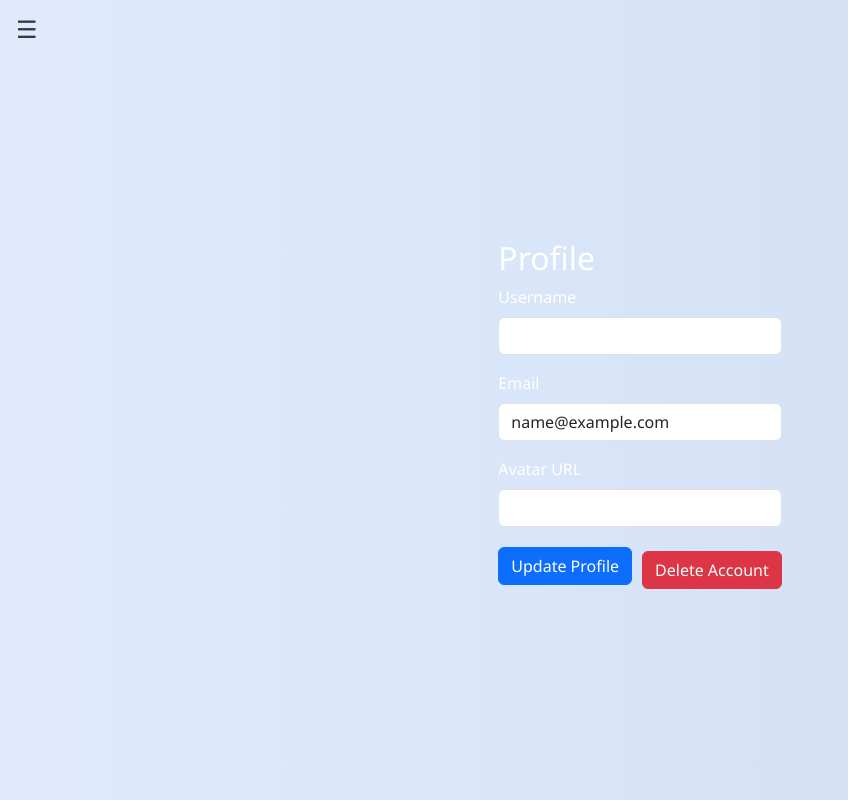
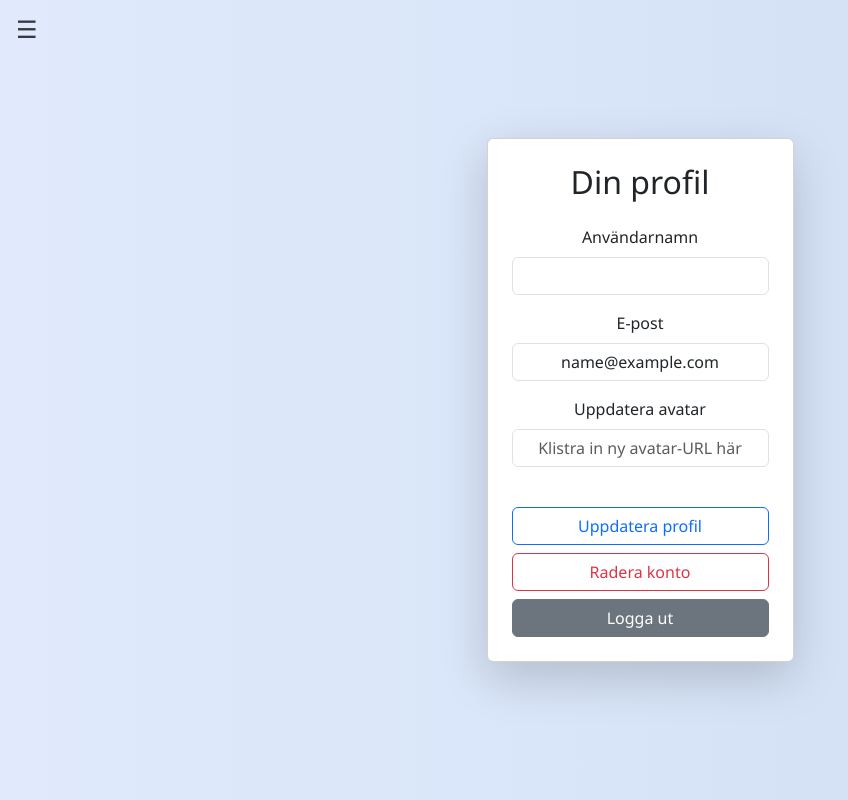
Before and after one commit to Musa1981/Chatify-app, a React (Vite) app in the folder vite-project/: page /profile in a window 1280 px wide. Shown: the whole page, without its empty margins (0-848 px from the left). Built offline with nearby package versions, Linux system fonts and the light colour scheme; no server answers; sample sign-in values are in the browser's storage.

Commit message:
ändrat layout

```diff
--- a/vite-project/src/App.css
+++ b/vite-project/src/App.css
@@ -13,7 +13,6 @@ body {
     background-attachment: fixed;
 }
 
-
 .hamburger-btn {
     position: fixed;
     top: 10px;
@@ -24,7 +23,6 @@ body {
     color: #343a40;
     z-index: 1100;
 }
-
 
 .side-nav {
     position: fixed;
@@ -60,7 +58,7 @@ body {
     display: block;
 }
 
-/* Responsiv menyjustering */
+
 @media (max-width: 375px) {
     .hamburger-btn {
         font-size: 20px;
@@ -77,12 +75,13 @@ body {
     }
 }
 
-/* Profilkomponent i menyn */
+/* Profilkomponent */
 .profile-component {
     margin-bottom: 20px;
     color: white;
 }
 
+/* Chatt */
 .chat-component {
     display: flex;
     flex-direction: column;
@@ -90,7 +89,6 @@ body {
     padding: 20px;
     box-sizing: border-box;
 }
-
 
 .messages-container {
     flex: 1;
@@ -103,7 +101,6 @@ body {
     scroll-behavior: smooth;
 }
 
-
 .list-group-item {
     border: none;
     border-radius: 20px;
@@ -115,14 +112,12 @@ body {
     animation: fadeInUp 0.3s ease-out;
 }
 
-
 .list-group-item.user-message {
     background-color: #0d6efd;
     color: white;
     align-self: flex-end;
     border-bottom-right-radius: 4px;
 }
-
 
 .list-group-item.other-message {
     background-color: #e9ecef;
@@ -131,19 +126,7 @@ body {
     border-bottom-left-radius: 4px;
 }
 
-
-.rounded-circle {
-    border: 2px solid #fff;
-    width: 40px;
-    height: 40px;
-}
-
-
-.btn-danger {
-    margin-left: 10px;
-}
-
-/* Fade in animation */
+/* Fade in */
 @keyframes fadeInUp {
     from {
         opacity: 0;
@@ -155,6 +138,7 @@ body {
         transform: translateY(0);
     }
 }
+
 
 .login-wrapper {
     min-height: 100vh;
@@ -168,8 +152,27 @@ body {
     background-color: rgba(255, 255, 255, 0.95);
     backdrop-filter: blur(4px);
     -webkit-backdrop-filter: blur(4px);
+    border-radius: 16px;
+}
 
-    border-radius: 16px;
+.avatar-scroll {
+    display: flex;
+    overflow: hidden;
+    position: relative;
+    height: 100px;
+    margin-bottom: 1rem;
+}
+
+.avatar-scroll-inner {
+    display: flex;
+    align-items: center;
+    gap: 1rem;
+    width: max-content;
+    animation: scrollAvatars 30s linear infinite;
+}
+
+.avatar-scroll:hover .avatar-scroll-inner {
+    animation-play-state: paused;
 }
 
 .avatar-option:hover {
@@ -177,11 +180,49 @@ body {
     transition: transform 0.2s ease-in-out;
 }
 
-.avatar-scroll {
-    scroll-snap-type: x mandatory;
-    padding-bottom: 10px;
-}
-
 .avatar-scroll img {
     scroll-snap-align: center;
 }
+
+/* Loopande animation */
+@keyframes scrollAvatars {
+    0% {
+        transform: translateX(0%);
+    }
+
+    100% {
+        transform: translateX(-33.333%);
+    }
+}
+
+
+
+.rounded-circle {
+    border: 2px solid #fff;
+    width: 40px;
+    height: 40px;
+}
+
+img.rounded-circle:hover {
+    transform: scale(1.05);
+    transition: all 0.2s ease-in-out;
+}
+
+
+.card.shadow-sm:hover {
+    transform: translateY(-3px);
+    transition: transform 0.2s ease-in-out;
+}
+
+.card img.rounded-circle:hover {
+    transform: scale(1.05);
+    transition: transform 0.2s ease-in-out;
+}
+
+.input-group .btn {
+    min-width: 100px;
+}
+
+.btn-danger {
+    margin-left: 10px;
+}
--- a/vite-project/src/components/Profile.jsx
+++ b/vite-project/src/components/Profile.jsx
@@ -71,54 +71,80 @@ const Profile = () => {
     };
 
     return (
-        <div className="profile-component">
-            <div className="container mt-5">
-                <div className="content">
-                    <h2>Profile</h2>
-                    {avatar && <img src={avatar} alt={`${username}'s avatar`} style={{ maxWidth: '100px', marginTop: '10px' }} />}
-                    {/* Visar nuvarande avatar om den finns */}
+        <div className="container py-5">
+            <div className="card shadow-lg p-4 text-center">
+                <h2 className="mb-4">Din profil</h2>
+
+                {avatar && (
+                    <img
+                        src={avatar}
+                        alt="Profilbild"
+                        className="rounded-circle mb-3 border border-3 border-primary"
+                        style={{ width: "120px", height: "120px", objectFit: "cover" }}
+                    />
+                )}
+
                 <div className="mb-3">
-                        <label htmlFor="username" className="form-label">Username</label>
+                    <label className="form-label">Användarnamn</label>
                     <input
                         type="text"
-                            className="form-control"
-                            id="username"
+                        className="form-control text-center"
                         value={username}
-                            onChange={(e) => setUsername(e.target.value)} // Uppdaterar användarnamnet i state när användaren skriver
+                        onChange={(e) => setUsername(e.target.value)}
                     />
                 </div>
+
                 <div className="mb-3">
-                        <label htmlFor="email" className="form-label">Email</label>
+                    <label className="form-label">E-post</label>
                     <input
                         type="email"
-                            className="form-control"
-                            id="email"
+                        className="form-control text-center"
                         value={email}
-                            onChange={(e) => setEmail(e.target.value)} // Uppdaterar e-postadressen i state när användaren skriver
+                        onChange={(e) => setEmail(e.target.value)}
                     />
                 </div>
+
                 <div className="mb-3">
-                        <label htmlFor="avatar" className="form-label">Avatar URL</label>
+                    <label className="form-label">Uppdatera avatar</label>
                     <input
                         type="text"
-                            className="form-control"
-                            id="avatar"
+                        className="form-control text-center"
                         value={newAvatar}
-                            onChange={handleAvatarChange} // Uppdaterar avatar-URL:n i state när användaren skriver
+                        onChange={(e) => setNewAvatar(e.target.value)}
+                        placeholder="Klistra in ny avatar-URL här"
                     />
-                        {newAvatar && <img src={newAvatar} alt="New Avatar Preview" style={{ maxWidth: '100px', marginTop: '10px' }} />}
-                        {/* Visar en förhandsvisning av den nya avatar-URL:n om den finns */}
                 </div>
-                    <button className="btn btn-primary" onClick={handleUpdateUser}>Update Profile</button>
-                    {/* Knappar för att uppdatera profilen */}
-                    <button className="btn btn-danger mt-2" onClick={handleDeleteUser}>Delete Account</button>
-                    {/* Knappar för att radera kontot */}
+
+                <div className="d-grid gap-2 mt-4">
+                    <button
+                        className="btn btn-outline-primary"
+                        onClick={() => updateUser(username, email, newAvatar || avatar)}
+                    >
+                        Uppdatera profil
+                    </button>
+
+                    <button
+                        className="btn btn-outline-danger"
+                        onClick={() => {
+                            if (window.confirm("Vill du verkligen ta bort ditt konto?")) {
+                                deleteUser();
+                                navigate('/');
+                            }
+                        }}
+                    >
+                        Radera konto
+                    </button>
+
+                    <button className="btn btn-secondary" onClick={logout}>
+                        Logga ut
+                    </button>
+                </div>
+
                 {message && <div className="alert alert-info mt-3">{message}</div>}
-                    {/* Visar ett meddelande om det finns något */}
-                </div>
             </div>
         </div>
     );
+
 };
 
 export default Profile;
--- a/vite-project/src/components/UserManagement.jsx
+++ b/vite-project/src/components/UserManagement.jsx
@@ -1,105 +1,129 @@
 import React, { useState, useContext, useEffect } from 'react';
 import { useNavigate } from 'react-router-dom';
 import { AuthContext } from '../contexts/AuthContext';
-
+import 'bootstrap/dist/css/bootstrap.min.css';
 
 const UserManagement = () => {
     const { fetchUser, updateUser, deleteUser, logout } = useContext(AuthContext);
+    const [userId, setUserId] = useState('');
     const [user, setUser] = useState(null);
-    const [userId, setUserId] = useState('');
-    const [username, setUsername] = useState('');
-    const [email, setEmail] = useState('');
-    const [avatar, setAvatar] = useState('');
+    const [formData, setFormData] = useState({ username: '', email: '', avatar: '' });
     const [message, setMessage] = useState('');
     const navigate = useNavigate();
 
     useEffect(() => {
-        if (userId) {
-            fetchUser(userId).then(data => {
+        if (userId.trim()) {
+            fetchUser(userId.trim())
+                .then(data => {
                     setUser(data);
-                setUsername(data.username || '');
-                setEmail(data.email || '');
-                setAvatar(data.avatar || '');
-            }).catch(error => {
-                console.error('Error fetching user:', error);
-                setMessage('Error fetching user.');
+                    setFormData({
+                        username: data.username || '',
+                        email: data.email || '',
+                        avatar: data.avatar || ''
                     });
+                    setMessage('');
+                })
+                .catch(() => setMessage('Kunde inte hämta användaren.'));
         }
-    }, [userId, fetchUser]);
+    }, [userId]);
 
-    const handleUpdateUser = () => {
-        const updatedUser = { id: userId };
-        if (username) updatedUser.username = username;
-        if (email) updatedUser.email = email;
-        if (avatar) updatedUser.avatar = avatar;
-
-        updateUser(updatedUser).then(data => {
-            setMessage('User updated successfully.');
-            setUser(data);
-            setUsername('');
-            setEmail('');
-            setAvatar('');
-        }).catch(error => {
-            setMessage('Error updating user.');
-            console.error('Error updating user:', error);
-        });
+    const handleChange = e => {
+        setFormData(prev => ({ ...prev, [e.target.name]: e.target.value }));
     };
 
-    const handleDeleteUser = () => {
-        const confirmDeletion = window.confirm('Are you sure you want to delete your account? This action cannot be undone.');
-        if (confirmDeletion) {
-            deleteUser(userId).then(data => {
-                setMessage('User deleted successfully.');
+    const handleUpdate = () => {
+        updateUser({ id: userId, ...formData })
+            .then(data => {
+                setUser(data);
+                setMessage('Användare uppdaterad!');
+            })
+            .catch(() => setMessage('Fel vid uppdatering.'));
+    };
+
+    const handleDelete = () => {
+        if (window.confirm('Är du säker på att du vill radera ditt konto?')) {
+            deleteUser(userId)
+                .then(() => {
                     logout();
                     navigate('/login');
-            }).catch(error => {
-                setMessage('Error deleting user.');
-                console.error('Error deleting user:', error);
-            });
+                })
+                .catch(() => setMessage('Fel vid borttagning.'));
         }
     };
 
     return (
-        <div className="container">
-            <h2>User Management</h2>
-            {message && <div className="alert alert-info">{message}</div>}
-            <div className="mb-3">
+        <div className="container py-5">
+            <h2 className="mb-4 text-center">Användarhantering</h2>
+            {message && <div className="alert alert-info text-center">{message}</div>}
+
+            <div className="input-group mb-4">
                 <input
                     type="text"
                     className="form-control"
-                    placeholder="User ID"
+                    placeholder="Ange användar-ID"
                     value={userId}
                     onChange={e => setUserId(e.target.value)}
                 />
-                <button className="btn btn-primary" onClick={() => fetchUser(userId)}>Fetch User</button>
+                <button className="btn btn-primary" onClick={() => setUserId(userId)}>
+                    Hämta
+                </button>
             </div>
+
             {user && (
+                <div className="card shadow-sm">
+                    <div className="row g-0">
+                        <div className="col-md-4 d-flex align-items-center justify-content-center p-3 bg-light">
+                            <img
+                                src={formData.avatar || 'https://via.placeholder.com/150'}
+                                alt="Avatar"
+                                className="rounded-circle border border-3 border-primary"
+                                style={{ width: '150px', height: '150px', objectFit: 'cover' }}
+                            />
+                        </div>
+                        <div className="col-md-8 p-4">
                             <div className="mb-3">
-                    <h3>{user.username}</h3>
+                                <label className="form-label">Användarnamn</label>
                                 <input
                                     type="text"
+                                    name="username"
                                     className="form-control"
-                        placeholder="New Username"
-                        value={username}
-                        onChange={e => setUsername(e.target.value)}
+                                    value={formData.username}
+                                    onChange={handleChange}
                                 />
+                            </div>
+                            <div className="mb-3">
+                                <label className="form-label">E-post</label>
                                 <input
                                     type="email"
+                                    name="email"
                                     className="form-control"
-                        placeholder="New Email"
-                        value={email}
-                        onChange={e => setEmail(e.target.value)}
+                                    value={formData.email}
+                                    onChange={handleChange}
                                 />
+                            </div>
+                            <div className="mb-3">
+                                <label className="form-label">Avatar-URL</label>
                                 <input
                                     type="text"
+                                    name="avatar"
                                     className="form-control"
-                        placeholder="New Avatar URL"
-                        value={avatar}
-                        onChange={e => setAvatar(e.target.value)}
+                                    value={formData.avatar}
+                                    onChange={handleChange}
                                 />
-                    {avatar && <img src={avatar} alt="Avatar Preview" style={{ maxWidth: '100px', marginTop: '10px' }} />}
-                    <button className="btn btn-success me-2" onClick={handleUpdateUser}>Update User</button>
-                    <button className="btn btn-danger" onClick={handleDeleteUser}>Delete User</button>
+                            </div>
+                            <div className="d-flex justify-content-end gap-2">
+                                <button className="btn btn-success" onClick={handleUpdate}>
+                                    Uppdatera
+                                </button>
+                                <button className="btn btn-danger" onClick={handleDelete}>
+                                    Radera
+                                </button>
+                                <button className="btn btn-secondary" onClick={logout}>
+                                    Logga ut
+                                </button>
+                            </div>
+                        </div>
+                    </div>
                 </div>
             )}
         </div>
```
Also changed, not shown: vite-project/src/components/Register.jsx (+20 -16 lines). Lines whose indentation alone changed are shown as unchanged.
